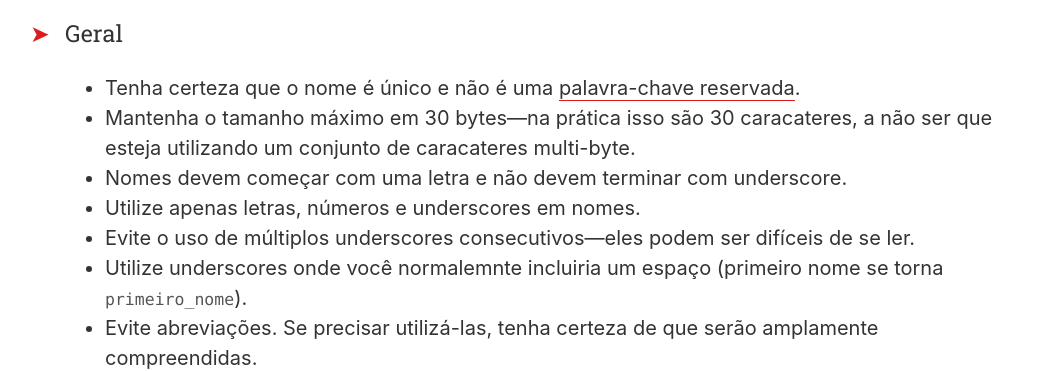
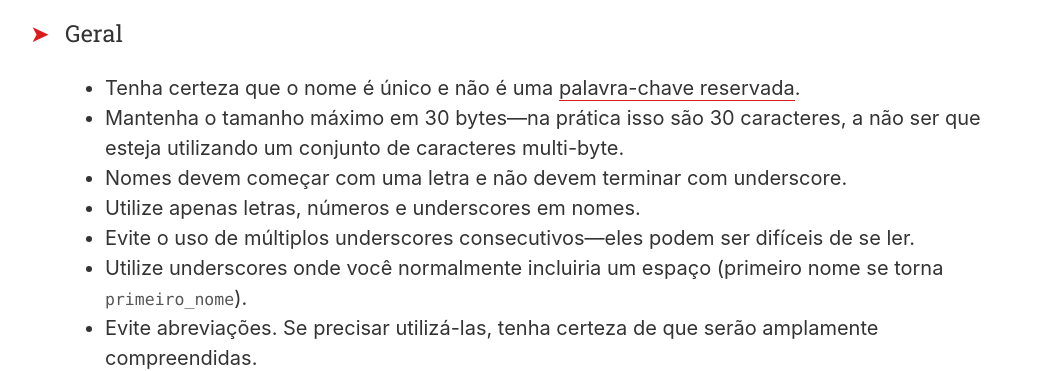
Before and after one commit to treffynnon/sqlstyle.guide, a Jekyll site: the page built from pt-br/index.md, in a window 1280 px wide. Shown: the part 2421-2792 px from the top of the page, without its empty margins (95-1151 px from the left). Built offline with Jekyll 4.4.1, drawn with Linux system fonts in a browser that asks for light colours; comment, search, counter and statistics services are not loaded.

Commit message:
fix: small typos in General

```diff
--- a/_includes/sqlstyle.guide.pt-BR.md
+++ b/_includes/sqlstyle.guide.pt-BR.md
@@ -70,13 +70,13 @@ UPDATE file_system
 
 * Tenha certeza que o nome é único e não é uma [palavra-chave reservada][reserved-keywords].
 * Mantenha o tamanho máximo em 30 bytes—na prática isso são
-  30 caracateres, a não ser que esteja utilizando um conjunto de
-  caracateres multi-byte.
+  30 caracteres, a não ser que esteja utilizando um conjunto de
+  caracteres multi-byte.
 * Nomes devem começar com uma letra e não devem terminar com underscore.
 * Utilize apenas letras, números e underscores em nomes.
 * Evite o uso de múltiplos underscores consecutivos—eles podem ser difíceis de
 se ler.
-* Utilize underscores onde você normalemnte incluiria um espaço
+* Utilize underscores onde você normalmente incluiria um espaço
   (primeiro nome se torna `primeiro_nome`).
 * Evite abreviações. Se precisar utilizá-las, tenha certeza de que serão
   amplamente compreendidas.
```
